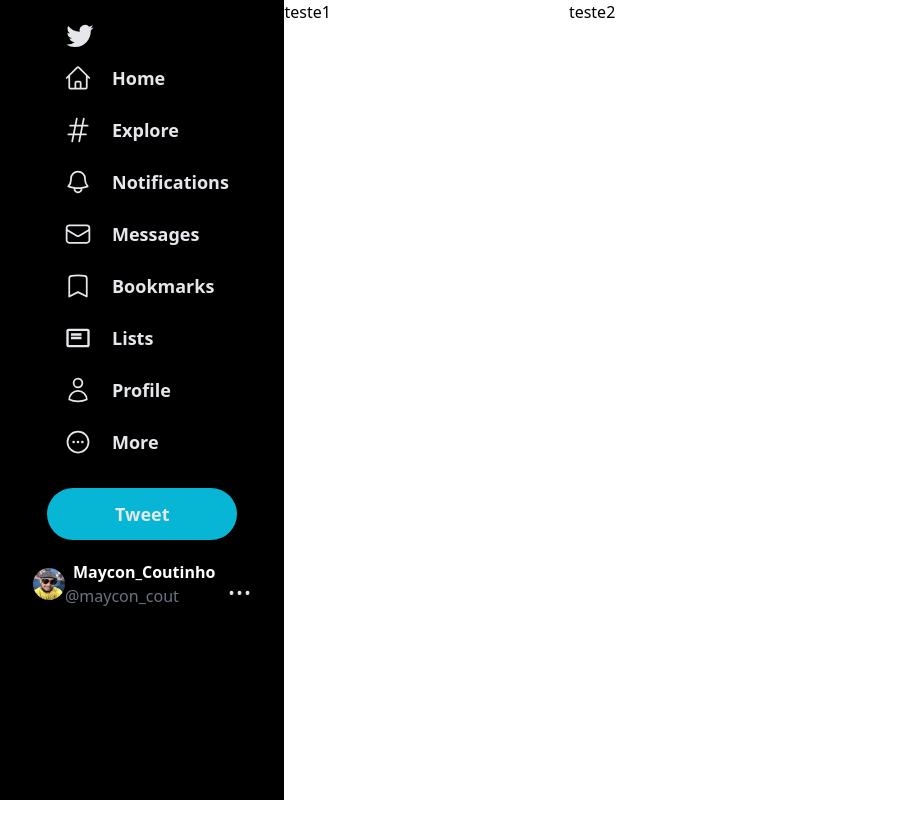
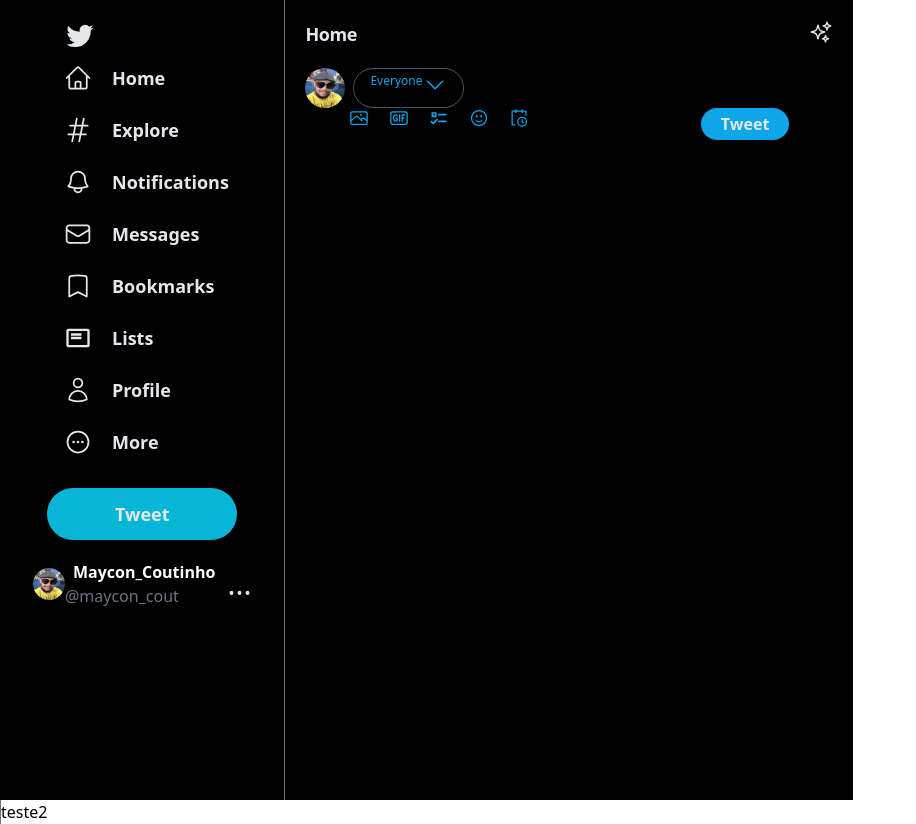
Before and after one commit to coutinho-maycon/meuportifolio, a Vue app: page / in a window 1280 px wide. Shown: the whole page, without its empty margins (0-916 px from the left). Before the commit the page ends 800 px from the top, so only its background shows below. Built offline with nearby package versions, Linux system fonts and the light colour scheme.

Commit message:
Arquivos permitidos para fazer o upload

```diff
--- a/src/components/TwitterClone.vue
+++ b/src/components/TwitterClone.vue
@@ -1,6 +1,6 @@
 <template>
-    <div class="grid grid-cols-3 w-8/12">
-        <div class="bg-black text-gray-200 h-screen flex flex-col pt-3">
+    <div class="grid grid-cols-12  w-8/12 divide-x divide-slate-500">
+        <div class="bg-black col-span-4 text-gray-200 h-screen flex flex-col pt-3">
             <svg xmlns="http://www.w3.org/2000/svg" class="w-8 h-8 ml-16 mt-2 " preserveAspectRatio="xMidYMid meet" viewBox="0 0 24 24"><path fill="currentColor" d="M22.162 5.656a8.384 8.384 0 0 1-2.402.658A4.196 4.196 0 0 0 21.6 4c-.82.488-1.719.83-2.656 1.015a4.182 4.182 0 0 0-7.126 3.814a11.874 11.874 0 0 1-8.62-4.37a4.168 4.168 0 0 0-.566 2.103c0 1.45.738 2.731 1.86 3.481a4.168 4.168 0 0 1-1.894-.523v.052a4.185 4.185 0 0 0 3.355 4.101a4.21 4.21 0 0 1-1.89.072A4.185 4.185 0 0 0 7.97 16.65a8.394 8.394 0 0 1-6.191 1.732a11.83 11.83 0 0 0 6.41 1.88c7.693 0 11.9-6.373 11.9-11.9c0-.18-.005-.362-.013-.54a8.496 8.496 0 0 0 2.087-2.165z"/></svg>
             <ul class=" ml-12 font-semibold text-lg">
                 <li class=""><a class="flex gap-5  rounded-full py-3 px-4 hover:bg-zinc-900 max-w-max" href=""><svg xmlns="http://www.w3.org/2000/svg" fill="none" viewBox="0 0 24 24" stroke-width="1.5" stroke="currentColor" class="w-7 h-7"><path stroke-linecap="round" stroke-linejoin="round" d="M2.25 12l8.954-8.955c.44-.439 1.152-.439 1.591 0L21.75 12M4.5 9.75v10.125c0 .621.504 1.125 1.125 1.125H9.75v-4.875c0-.621.504-1.125 1.125-1.125h2.25c.621 0 1.125.504 1.125 1.125V21h4.125c.621 0 1.125-.504 1.125-1.125V9.75M8.25 21h8.25" /></svg>Home</a></li>
@@ -22,8 +22,35 @@
                 <p class="content-center text-3xl ml-3">...</p>
             </div>
         </div>
-        <div>
-            <p>teste1</p>
+        <div class="bg-black col-span-8">
+            <div class="text-gray-200 flex justify-between m-5 font-bold    ">
+                <p class="tracking-tight text-lg ">Home</p>
+                <svg xmlns="http://www.w3.org/2000/svg" fill="none" viewBox="0 0 24 24" stroke-width="1.5" stroke="currentColor" class="w-6 h-6"><path stroke-linecap="round" stroke-linejoin="round" d="M9.813 15.904L9 18.75l-.813-2.846a4.5 4.5 0 00-3.09-3.09L2.25 12l2.846-.813a4.5 4.5 0 003.09-3.09L9 5.25l.813 2.846a4.5 4.5 0 003.09 3.09L15.75 12l-2.846.813a4.5 4.5 0 00-3.09 3.09zM18.259 8.715L18 9.75l-.259-1.035a3.375 3.375 0 00-2.455-2.456L14.25 6l1.036-.259a3.375 3.375 0 002.455-2.456L18 2.25l.259 1.035a3.375 3.375 0 002.456 2.456L21.75 6l-1.035.259a3.375 3.375 0 00-2.456 2.456zM16.894 20.567L16.5 21.75l-.394-1.183a2.25 2.25 0 00-1.423-1.423L13.5 18.75l1.183-.394a2.25 2.25 0 001.423-1.423l.394-1.183.394 1.183a2.25 2.25 0 001.423 1.423l1.183.394-1.183.394a2.25 2.25 0 00-1.423 1.423z" /></svg>
+            </div>
+            <div class="">
+                <div class="flex">
+                    <div>
+                        <img class="rounded-full w-10 h-10 my-auto ml-5" src="../assets/99freela.png" alt="">
+                    </div>
+
+                    <div class="rounded-full px-4 py-1 text-xs border border-slate-600 flex ml-2">
+                        <p class="text-sky-500 font-medium ">Everyone</p>
+                        <svg xmlns="http://www.w3.org/2000/svg" fill="none" viewBox="0 0 24 24" stroke-width="1.5" stroke="currentColor" class="w-6 h-6 text-sky-500"><path stroke-linecap="round" stroke-linejoin="round" d="M19.5 8.25l-7.5 7.5-7.5-7.5" /></svg>
+                        </div>
+                </div>
+                <div class="text-sky-500 flex mx-16 justify-between">
+                    <div class="flex gap-5">
+                        <svg xmlns="http://www.w3.org/2000/svg" fill="none" viewBox="0 0 24 24" stroke-width="1.5" stroke="currentColor" class="w-5 h-5"><path stroke-linecap="round" stroke-linejoin="round" d="M2.25 15.75l5.159-5.159a2.25 2.25 0 013.182 0l5.159 5.159m-1.5-1.5l1.409-1.409a2.25 2.25 0 013.182 0l2.909 2.909m-18 3.75h16.5a1.5 1.5 0 001.5-1.5V6a1.5 1.5 0 00-1.5-1.5H3.75A1.5 1.5 0 002.25 6v12a1.5 1.5 0 001.5 1.5zm10.5-11.25h.008v.008h-.008V8.25zm.375 0a.375.375 0 11-.75 0 .375.375 0 01.75 0z" /></svg>
+                        <svg xmlns="http://www.w3.org/2000/svg" fill="none" viewBox="0 0 24 24" stroke-width="1.5" stroke="currentColor" class="w-5 h-5"><path stroke-linecap="round" stroke-linejoin="round" d="M12.75 8.25v7.5m6-7.5h-3V12m0 0v3.75m0-3.75H18M9.75 9.348c-1.03-1.464-2.698-1.464-3.728 0-1.03 1.465-1.03 3.84 0 5.304 1.03 1.464 2.699 1.464 3.728 0V12h-1.5M4.5 19.5h15a2.25 2.25 0 002.25-2.25V6.75A2.25 2.25 0 0019.5 4.5h-15a2.25 2.25 0 00-2.25 2.25v10.5A2.25 2.25 0 004.5 19.5z" /></svg>
+                        <svg xmlns="http://www.w3.org/2000/svg" class="w-5 h-5" preserveAspectRatio="xMidYMid meet" viewBox="0 0 24 24"><path fill="currentColor" d="M3 5h6v6H3V5m2 2v2h2V7H5m6 0h10v2H11V7m0 8h10v2H11v-2m-6 5l-3.5-3.5l1.41-1.41L5 17.17l4.59-4.58L11 14l-6 6Z"/></svg>
+                        <svg xmlns="http://www.w3.org/2000/svg" fill="none" viewBox="0 0 24 24" stroke-width="1.5" stroke="currentColor" class="w-5 h-5"><path stroke-linecap="round" stroke-linejoin="round" d="M15.182 15.182a4.5 4.5 0 01-6.364 0M21 12a9 9 0 11-18 0 9 9 0 0118 0zM9.75 9.75c0 .414-.168.75-.375.75S9 10.164 9 9.75 9.168 9 9.375 9s.375.336.375.75zm-.375 0h.008v.015h-.008V9.75zm5.625 0c0 .414-.168.75-.375.75s-.375-.336-.375-.75.168-.75.375-.75.375.336.375.75zm-.375 0h.008v.015h-.008V9.75z" /></svg>
+                        <svg xmlns="http://www.w3.org/2000/svg" class="w-5 h-5" preserveAspectRatio="xMidYMid meet" viewBox="0 0 32 32"><path fill="currentColor" d="M21 30a8 8 0 1 1 8-8a8 8 0 0 1-8 8Zm0-14a6 6 0 1 0 6 6a6 6 0 0 0-6-6Z"/><path fill="currentColor" d="M22.59 25L20 22.41V18h2v3.59l2 2L22.59 25z"/><path fill="currentColor" d="M28 6a2 2 0 0 0-2-2h-4V2h-2v2h-8V2h-2v2H6a2 2 0 0 0-2 2v20a2 2 0 0 0 2 2h4v-2H6V6h4v2h2V6h8v2h2V6h4v6h2Z"/></svg>
+                    </div>
+                    <div>
+                        <p class="bg-sky-500 text-gray-200 rounded-full px-5 py-1 font-semibold">Tweet</p>
+                    </div>
+                </div>
+            </div>
         </div>
         <div>
             <p>teste2</p>
```
